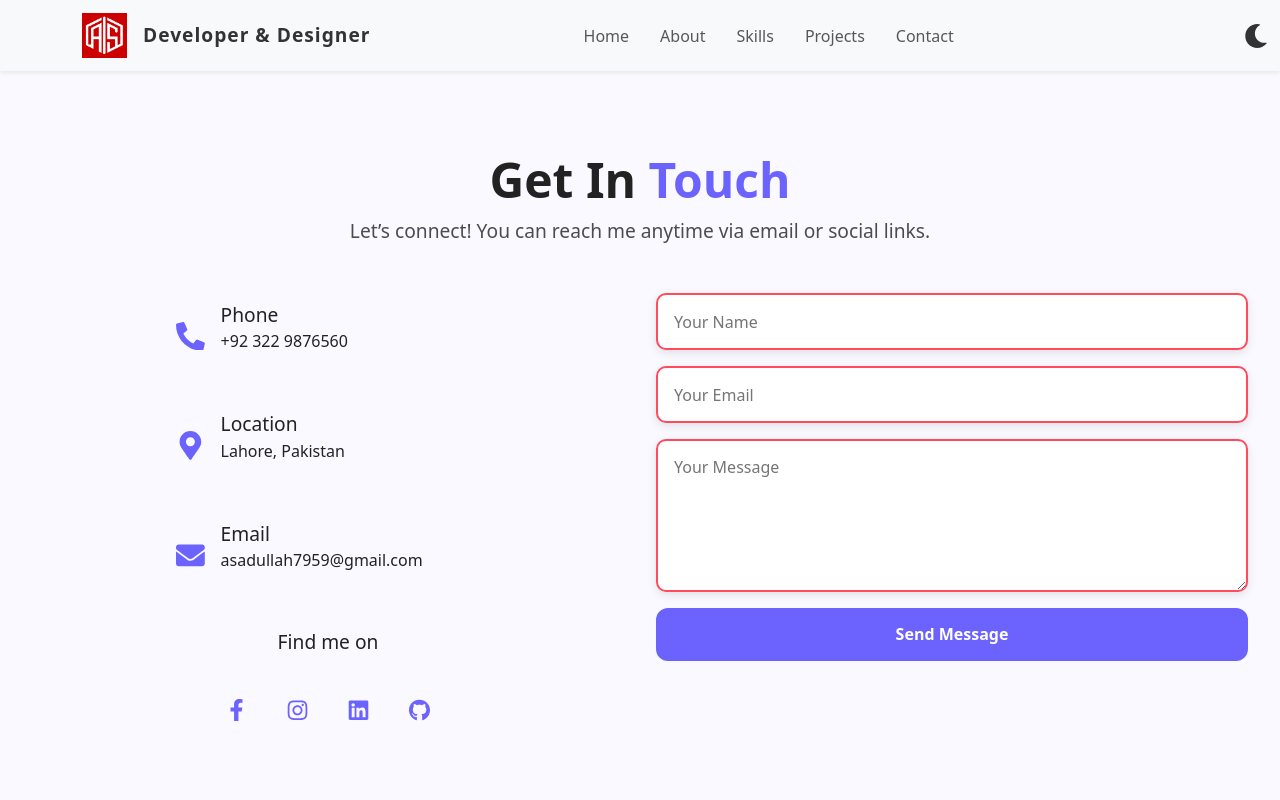
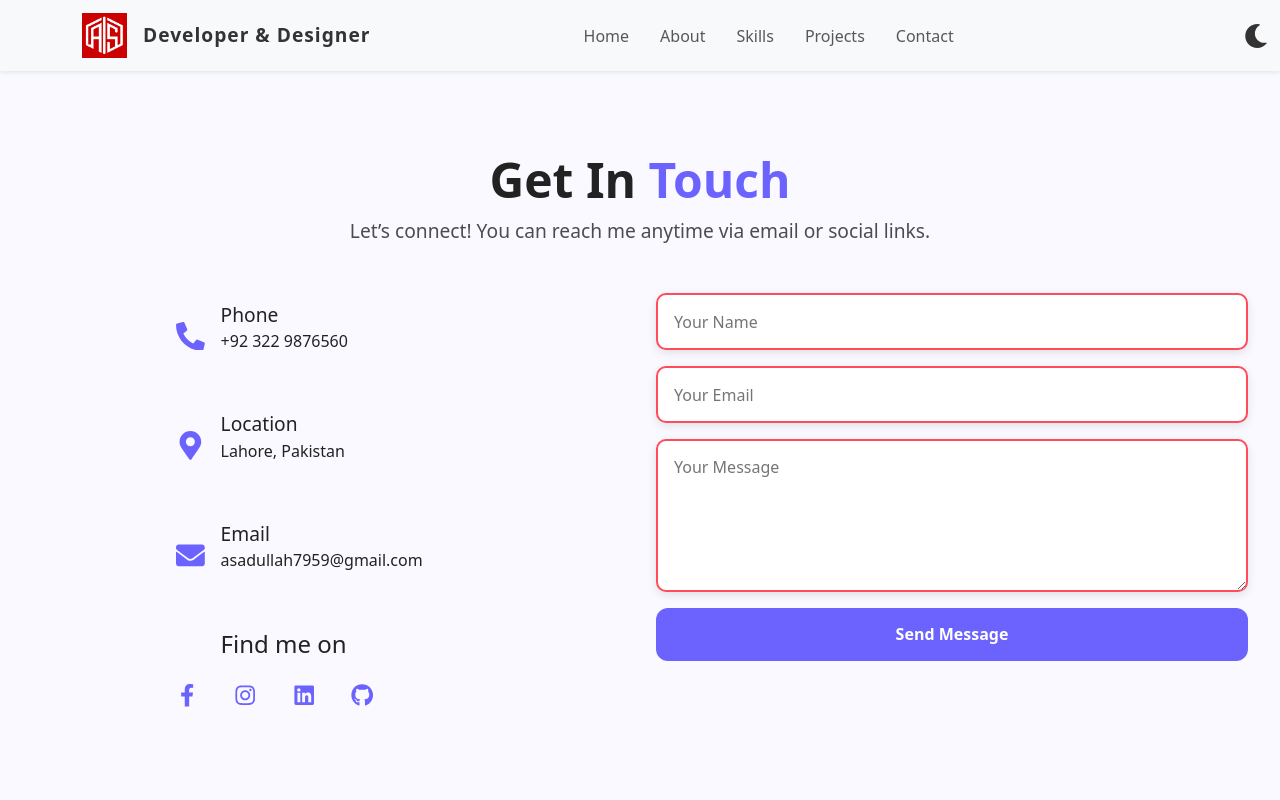
Before and after one commit to m-asad-79/My-Portfolio, a React (Create React App) app: page /contact in a window 1280 px wide. Shown: the top 800 px of the page. Built offline with nearby package versions, Linux system fonts and the light colour scheme.

Commit message:
Update my css file

```diff
--- a/src/Components/CSS/ContactSection.css
+++ b/src/Components/CSS/ContactSection.css
@@ -215,31 +215,41 @@
 }
 
 /* Social Links */
-.social-links {
+.social-media-links {
   text-align: center;
   margin-top: 2rem;
 }
 .social-links h4 {
   margin-bottom: 0.8rem;
   font-size: 1.2rem;
+
 }
-.social-icons {
+
+#icons-heading{
+  margin-left: -15%;
+}
+
+.social-media-icons {
   display: flex;
   justify-content: center;
   gap: 1rem;
 }
-.social-icons a {
+.social-media-icons a {
   font-size: 1.4rem;
   padding: 10px;
   border-radius: 50%;
   transition: all 0.3s;
 }
-.contact-section.light .social-icons a {
+.contact-section.light .social-media-icons a {
   color: #6c63ff;
 }
-.contact-section.dark .social-icons a {
+.contact-section.dark .social-media-icons a {
   color: #ff4b5c;
 }
-.social-icons a:hover {
+.social-media-icons a:hover {
   transform: scale(1.2);
 }
+
+#social-icons{
+  margin-left: -18%;
+}
--- a/src/Components/ContactSection.js
+++ b/src/Components/ContactSection.js
@@ -71,10 +71,10 @@ const ContactSection = () => {
           </div>
 
           {/* Social Media */}
-          <div className="social-links">
-            <h4>Find me on</h4>
-            <div className="social-icons">
-              <a href="https://www.facebook.com/CHASAD005/" target="_blank" rel="noreferrer"><FaFacebookF /></a>
+          <div className="social-media-links">
+            <h4 id="icons-heading">Find me on</h4>
+            <div className="social-media-icons">
+              <a href="https://www.facebook.com/CHASAD005/" target="_blank" id="social-icons" rel="noreferrer"><FaFacebookF /></a>
               <a href="https://www.instagram.com/m_asad_79/?hl=en" target="_blank" rel="noreferrer"><FaInstagram /></a>
               <a href="https://www.linkedin.com/in/m-asad-ullah-bb8aa931b/" target="_blank" rel="noreferrer"><FaLinkedin /></a>
               <a href="https://github.com/m-asad-79" target="_blank" rel="noreferrer"><FaGithub /></a>
```
